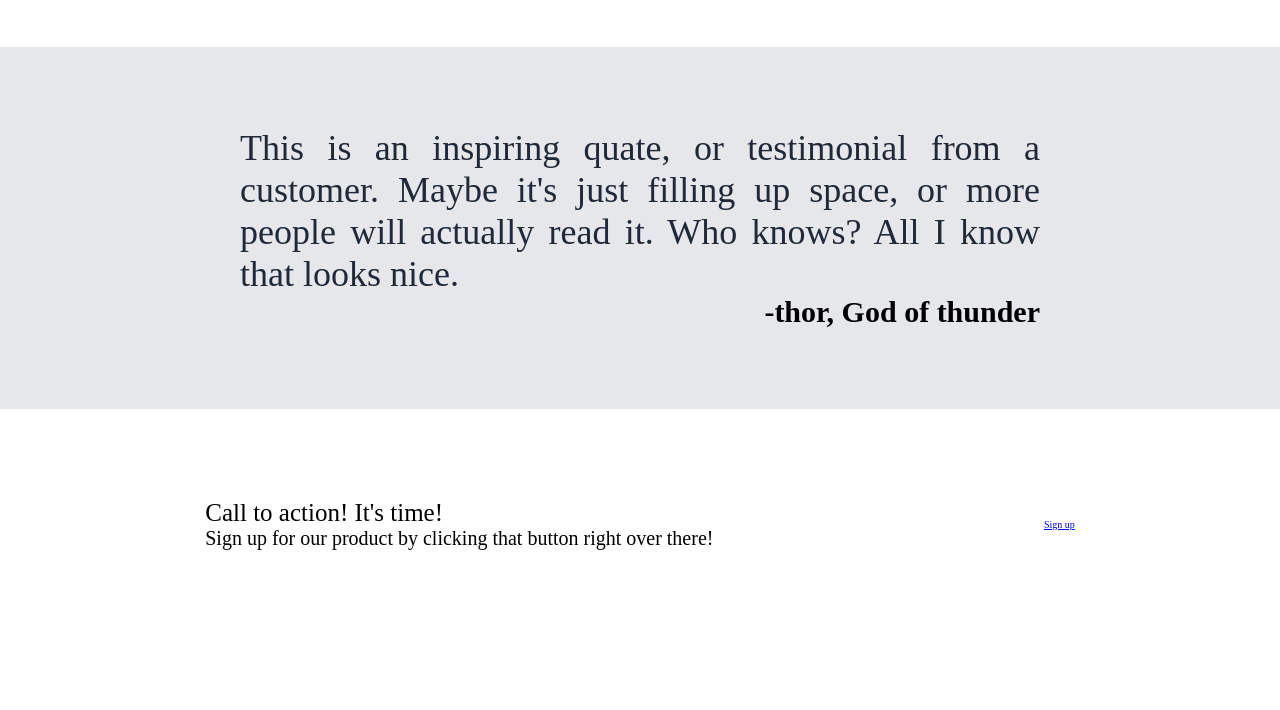
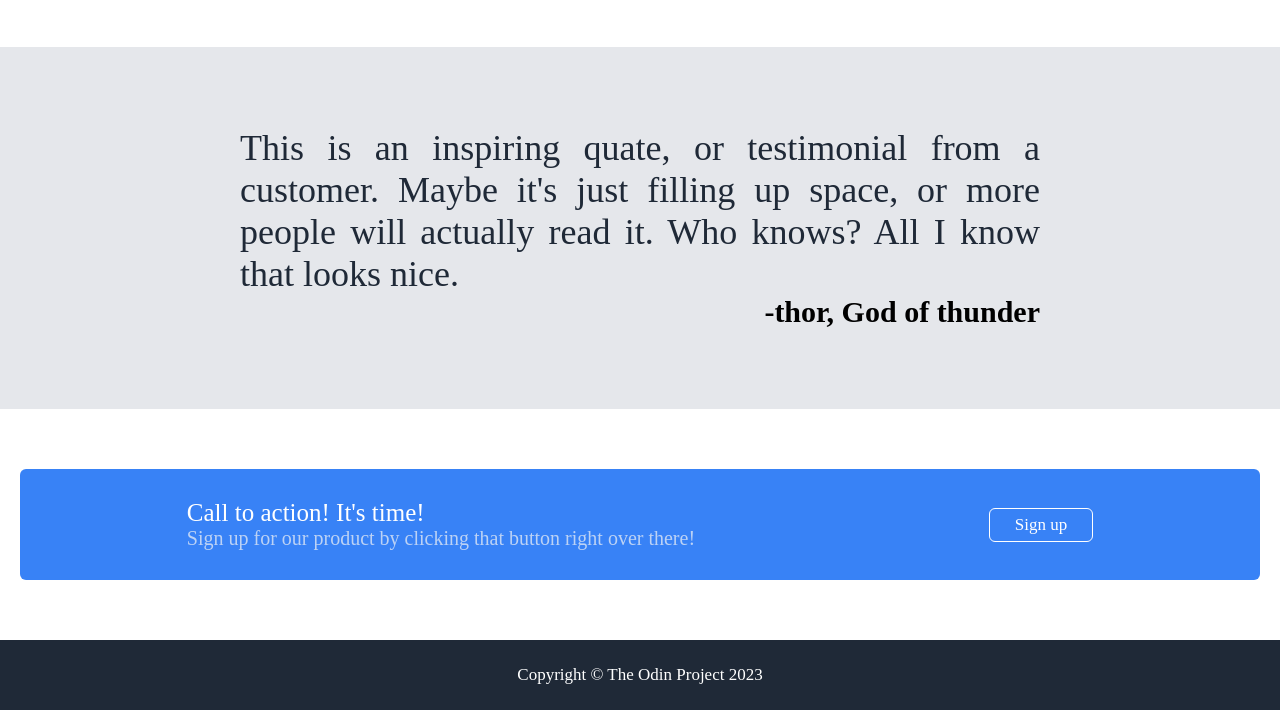
Before and after one commit to Akul-sada/project-landing-page, a plain HTML site: page index.html in a window 1280 px wide. Shown: the part 1112-1822 px from the top of the page. Before the commit the page ends 1752 px from the top, so only its background shows below. Drawn offline with Linux system fonts and the light colour scheme.

Commit message:
complete styling of calltoaction section add button for call to action

```diff
--- a/index.html
+++ b/index.html
@@ -101,8 +101,9 @@
                 <a href="#">Sign up</a>
             </div>
         </div>
-
-
     </section>
+    <footer>
+        <p>Copyright &copy; The Odin Project 2023</p>
+    </footer>
 </body>
 </html>
--- a/style.css
+++ b/style.css
@@ -158,18 +158,40 @@ section.calltoaction{
 }
 .calltoaction-wrapper{
     padding: 3rem 2rem;
-
     display: flex;
     justify-content: space-around;
+    background-color: #3882f6;
+    border-radius: 6px;
+
 }
 .call-text-white{
     font-size: 2.5rem;
+    color: #fff;
 }
 .call-text-dark{
     font-size: 2rem;
+    color: #bcd2f5;
 }
 .call-button{
     display: flex;
     justify-content: center;
     align-items: center;
 }
+.call-button a{
+    text-decoration: none;
+    color: #fff;
+    border: 1.5px solid #fff;
+    padding: 0.6rem 2.5rem;
+    font-size: 1.7rem;
+    border-radius: 6px;
+}
+footer{
+    background-color: #1f2937;
+    padding: 2.5rem 1rem;
+    display: flex;
+    justify-content: center;
+    align-items: center;
+    color: #fff;
+    font-size: 1.7rem;
+    letter-spacing: 1;
+}
```
